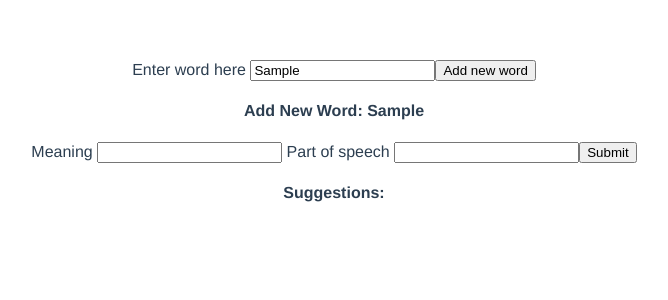
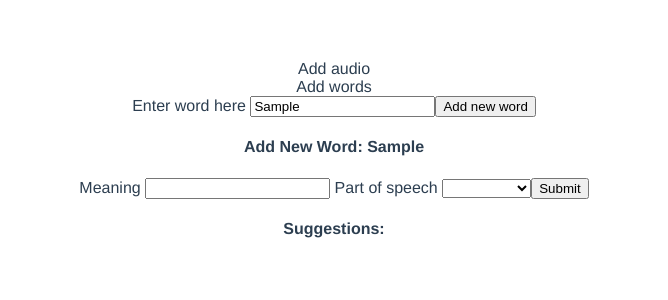
Before and after one commit to alabavery/language-learning-ux, a Vue app: page / in a window 1280 px wide. Both pictures are taken after typing "Sample" into the empty fields and a click on the button "Add new word". Shown: the top 300 px of the page, without its empty margins (306-974 px from the left). Built offline with nearby package versions, Linux system fonts and the light colour scheme.

Commit message:
finish most of functionality for add words page

```diff
--- a/src/App.vue
+++ b/src/App.vue
@@ -1,18 +1,34 @@
 <template>
   <div id="app">
     <!--<img alt="Vue logo" src="./assets/logo.png">-->
-    <AddWords msg="Welcome to Your Vue.js App"/>
+    <NavBar v-bind:onClickTab="changePageDisplayed" />
+    <AddAudio v-if="pageDisplayed==='addAudio'" />
+    <AddWords v-if="pageDisplayed==='addWords'"/>
   </div>
 </template>
 
 <script>
 import AddWords from './components/AddWords.vue';
+import AddAudio from './components/AddAudio.vue';
+import NavBar from './components/NavBar.vue';
 
 export default {
   name: 'app',
   components: {
+    AddAudio,
     AddWords,
-  }
+    NavBar,
+  },
+  data: function () {
+    return {
+      pageDisplayed: "addWords",
+    };
+  },
+  methods: {
+    changePageDisplayed: function (pageToChangeTo) {
+      this.pageDisplayed = pageToChangeTo;
+    },
+  },
 }
 </script>
 
--- /dev/null
+++ b/src/components/AddAudio.vue
@@ -0,0 +1,9 @@
+<template>
+    <div>This is the AddAudio page</div>
+</template>
+
+<script>
+export default {
+    name: "AddAudio",
+}
+</script>
--- a/src/components/AddNewWord.vue
+++ b/src/components/AddNewWord.vue
@@ -7,9 +7,24 @@
         </label>
         <label>
             Part of speech
-            <input v-model="partOfSpeech">
+            <select v-model="partOfSpeech">
+                <option value="noun">Noun</option>
+                <option value="verb">Verb</option>
+                <option value="adjective">Adjective</option>
+                <option value="preposition">Preposition</option>
+            </select>
+        </label>
+        <label v-if="displayVerbTense">
+            Verb tense
+            <select v-model="verbTense">
+                <option value="past">Past</option>
+                <option value="present">Present</option>
+                <option value="future">Future</option>
+                <option value="infinitive">Infinitive</option>
+            </select>
         </label>
         <button v-on:click="submit">Submit</button>
+        <span v-if="displayValidationMessage">{{ validationMessage }}</span>
     </div>
 </template>
 
@@ -24,11 +39,36 @@
             return {
                 meaning: null,
                 partOfSpeech: null,
+                verbTense: null,
+                validationMessage: null,
             };
         },
+        computed: {
+            displayVerbTense: function () {
+                return this.partOfSpeech === 'verb';
+            },
+            displayValidationMessage: function () {
+                return !!this.validationMessage;
+            },
+        },
         methods: {
+            validate: function() {
+                if (!this.meaning) {
+                    return "Must enter a meaning!";
+                }
+                if (!this.partOfSpeech) {
+                    return "Must enter a part of speech!";
+                }
+                if (this.partOfSpeech === 'verb' && !this.verbTense) {
+                    return "Must enter a verb tense!";
+                }
+            },
             submit: function () {
-                // todo validate that form is filled out correctly
+                const validationError = this.validate();
+                if (validationError) {
+                    this.validationMessage = validationError;
+                    return;
+                }
                 this.onSubmit({
                     meaning: this.meaning,
                     partOfSpeech: this.partOfSpeech,
--- a/src/components/AddWords.vue
+++ b/src/components/AddWords.vue
@@ -8,7 +8,7 @@
         <AddNewWord
           v-if="displayAddNewWord"
           v-bind:str="userInput"
-          v-bind:onSubmit="addNewWordToDictionaryAndUserLexicon"
+          v-bind:onSubmit="restOfWordData => addNewWordToDictionaryAndUserLexicon(userInput, restOfWordData)"
         />
         <SuggestionsContainer v-if="displaySuggestions" v-bind:suggestions="suggestions" />
     </div>
@@ -58,9 +58,9 @@ export default {
       openAddNewWord: function () {
         this.displayAddNewWord = true;
       },
-      addNewWordToDictionaryAndUserLexicon: function (wordData) {
-        console.log("Made call to backend to add word to dictionary");
-        const newWord = wordData; // todo this will come from backend
+      addNewWordToDictionaryAndUserLexicon: function (wordString, wordData) {
+        console.log(`Made call to backend to add word to dictionary: str: ${wordString}, meaning:${wordData.meaning}, partOfSpeech:${wordData.partOfSpeech}`);
+        const newWord = { id: "newId", str: wordString, ...wordData }; // todo this will come from backend
         this.knownWords.push(newWord);
         this.addWordToUserLexicon(newWord.id);
       },
--- /dev/null
+++ b/src/components/NavBar.vue
@@ -0,0 +1,14 @@
+<template>
+    <div>
+        <div v-on:click="() => onClickTab('addAudio')">Add audio</div>
+        <div v-on:click="() => onClickTab('addWords')">Add words</div>
+    </div>
+</template>
+
+<script>
+export default {
+    props: {
+        onClickTab: Function,
+    },
+}
+</script>
```
Also changed, not shown: src/main.js (+0 -63 lines).
